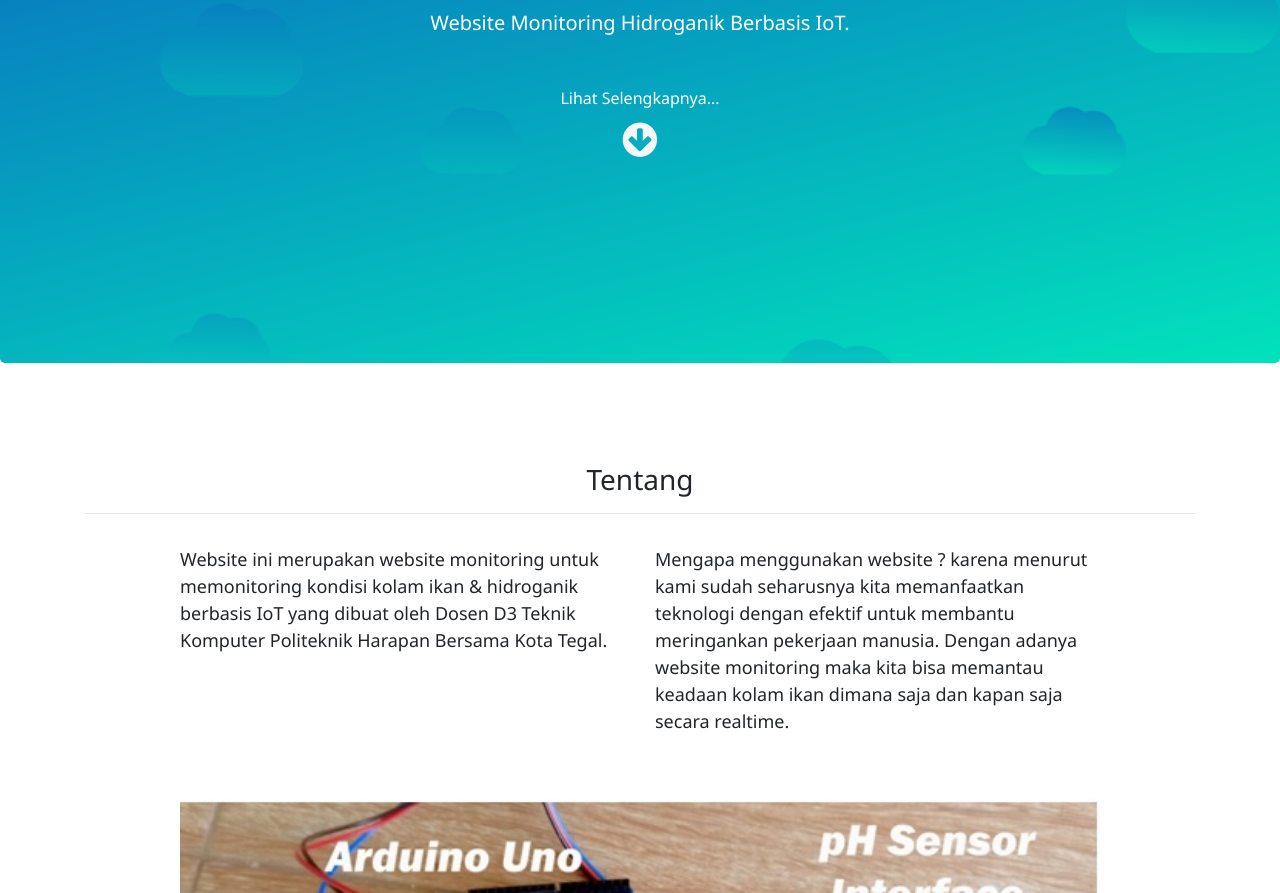
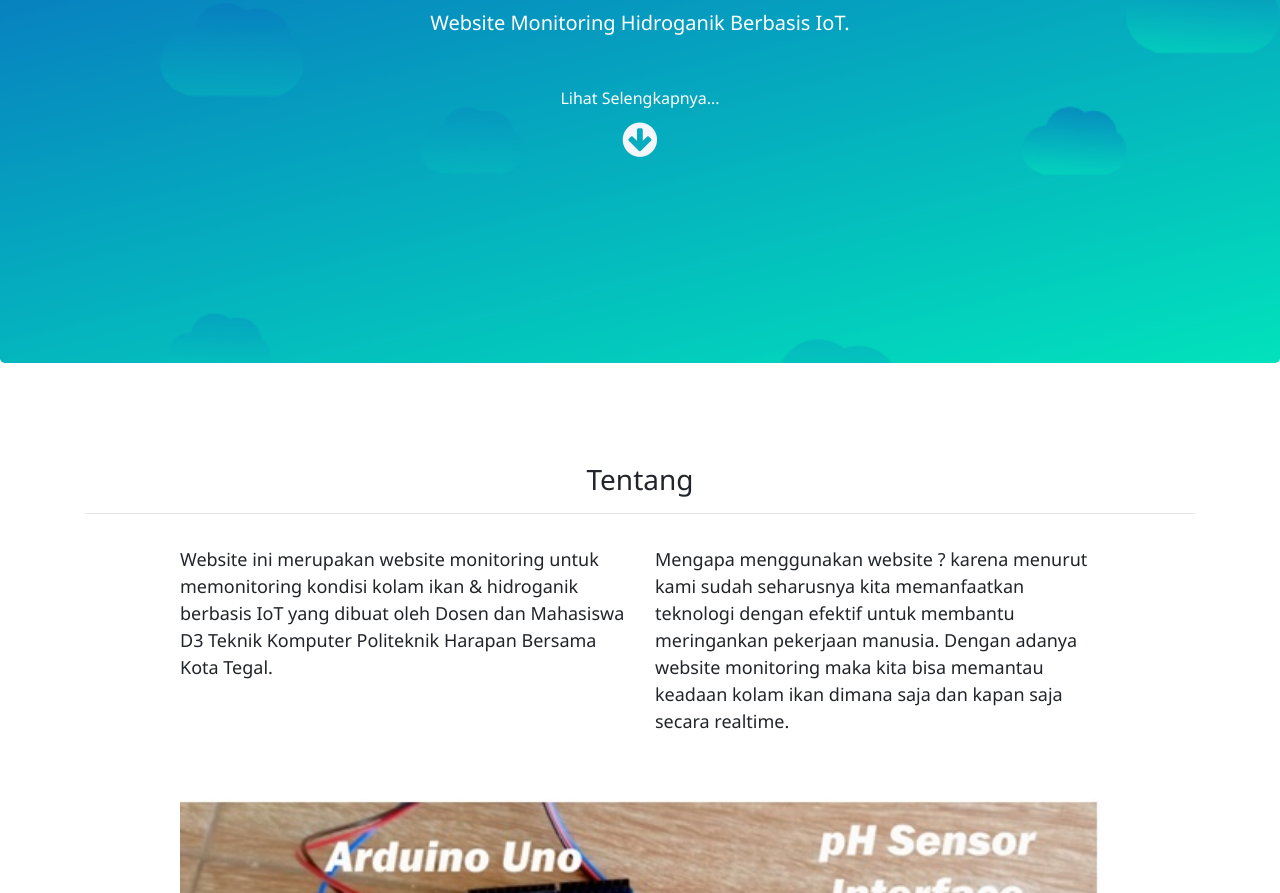
Before and after one commit to kukuch13/hidroganic, a plain HTML site: page index.html in a window 1280 px wide. Shown: the part 207-1100 px from the top of the page. Drawn offline with Linux system fonts and the light colour scheme.

Commit message:
Update index.html

```diff
--- a/index.html
+++ b/index.html
@@ -75,7 +75,7 @@
             <div class="row justify-content-center">
                 <div class="col-md-5">
                     <p>Website ini merupakan website monitoring untuk memonitoring kondisi kolam ikan & hidroganik berbasis IoT
-                        yang dibuat oleh Dosen D3 Teknik Komputer Politeknik Harapan Bersama Kota Tegal. </p>
+                        yang dibuat oleh Dosen dan Mahasiswa D3 Teknik Komputer Politeknik Harapan Bersama Kota Tegal. </p>
                 </div>
                 <div class="col-md-5">
                     <p>Mengapa menggunakan website ? karena menurut kami sudah seharusnya kita memanfaatkan teknologi
```
